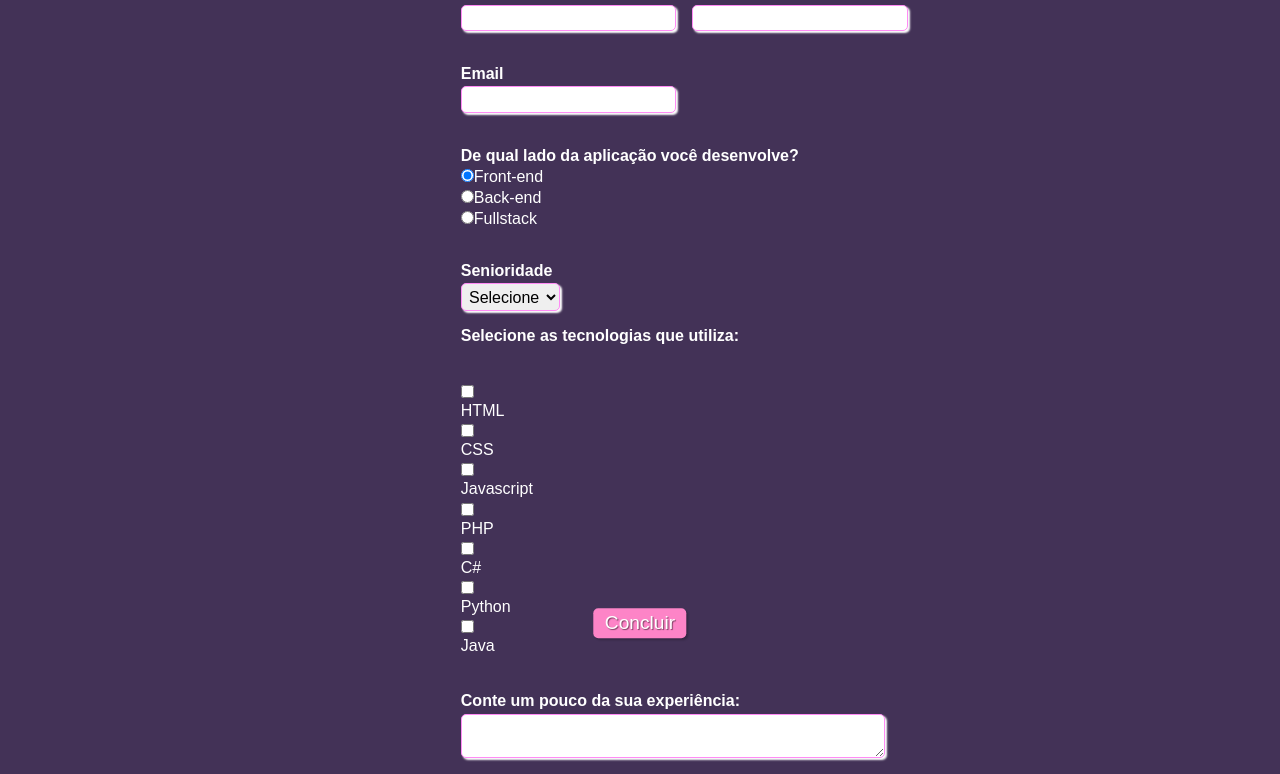
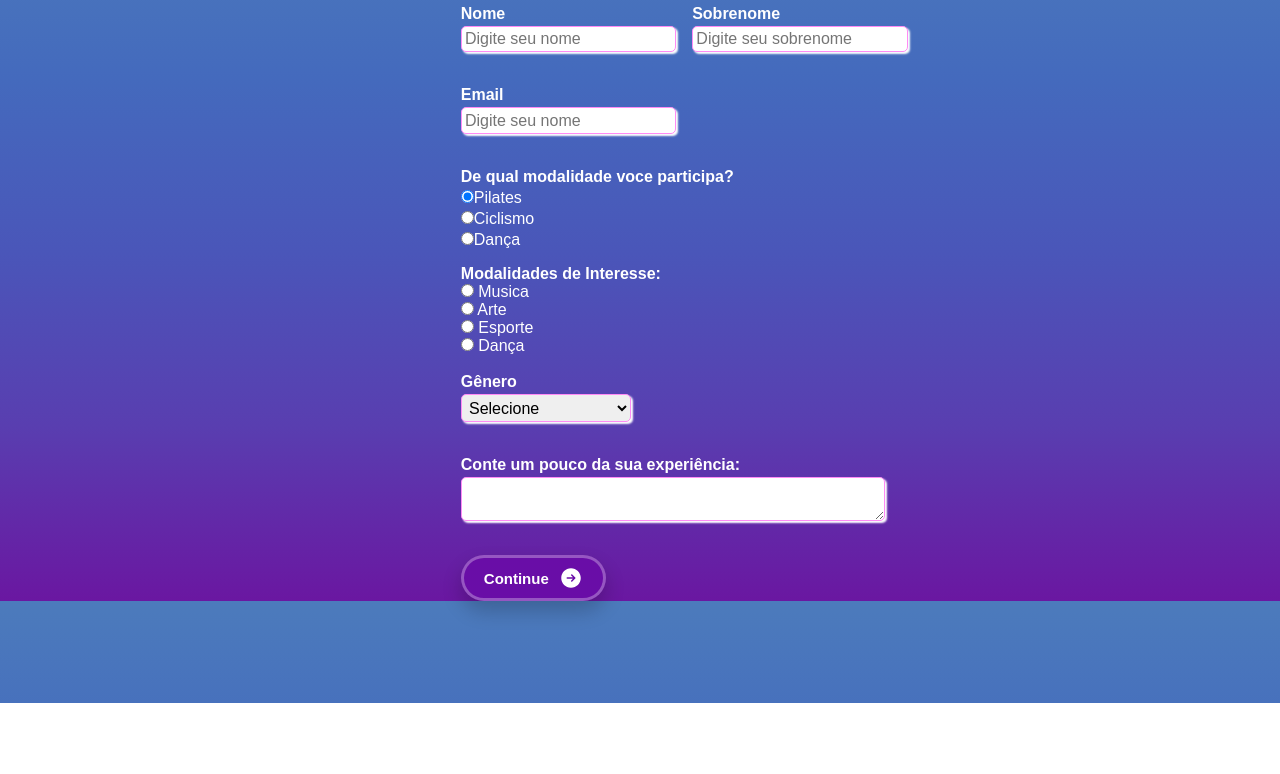
Before and after one commit to sosoakemi/formulariotest, a plain HTML site: page index.html in a window 1280 px wide. Shown: the part 97-871 px from the top of the page. After the commit the page ends 800 px from the top, so only its background shows below. Drawn offline with Linux system fonts and the light colour scheme; a web font is replaced by a local one.

Commit message:
first commit

```diff
--- a/index.html
+++ b/index.html
@@ -3,83 +3,115 @@
 <head>
     <meta charset="UTF-8">
     <meta name="viewport" content="width=device-width, initial-scale=1.0">
+    <link rel="preconnect" href="https://fonts.googleapis.com">
+    <link rel="preconnect" href="https://fonts.gstatic.com" crossorigin>
+    <link href="https://fonts.googleapis.com/css2?family=Edu+VIC+WA+NT+Beginner:wght@400..700&family=Roboto+Mono:ital,wght@0,100..700;1,100..700&display=swap" rel="stylesheet">
     <link rel="stylesheet" href="style.css">
     <title>FORMULARIO</title>
 
     </head>
     <body>
+      <div class="form-container">
+
+
       <div>
         <h1 id="titulo"> Cadastro </h1>
         <p id="subtitulo">Complete suas informações</p>
       </div>
+
+      <br>
+
       <form>
+
         <fieldset class="grupo">
           <div class="campo">
           <label for="nome"><strong>Nome</strong></label>
-          <input type="text" name="nome" id="nome" required></input>
+          <input type="text" name="nome" id="nome" placeholder="Digite seu nome" required></input>
           </div>
+
           <div class="campo">
              <label for="sobrenome"><strong>Sobrenome</strong></label>
-          <input type="text" name="sobrenome" id="sobrenome" required>
+          <input type="text" name="sobrenome" id="sobrenome" placeholder="Digite seu sobrenome" required>
             </div>
           </fieldset>
       <br>
       <div class="campo">
             <label for="email"><strong>Email</strong></label>
-          <input type="email" name="email" id="email" required>
+          <input type="email" name="email" id="email"placeholder="Digite seu nome" required>
       </div>
       <br>
       <div class="campo">
-        <label><strong>De qual lado da aplicação você desenvolve?</strong></label>
+        <label><strong>De qual modalidade voce participa?</strong></label>
         <label>
-        <input type="radio" nome="devweb" value="frontend" checked>Front-end
+        <input type="radio" nome="pilates" value="pilates" checked>Pilates
         </input>
         </label>
       <label>
-      <input type="radio" nome="devweb" value="backend">Back-end
+      <input type="radio" nome="Ciclismo" value="ciclismo">Ciclismo
         </input>
       </label>
       <label>
-      <input type="radio" nome="devweb" value="fullstack">Fullstack
+      <input type="radio" nome="danca" value="Danca">Dança
         </input>
+
+
     </label>
         </div>
+
+        <div class="campo2">
+
+            <label for="modalidades"> <strong>Modalidades de Interesse:  </strong> </label>
+        </div>
+        <div>
+          <input type="radio" id="interesse2" name="interesse" required value="musica" Musica>
+          <label for="musica">Musica</label>
+      </div>
+
+      <div>
+          <input type="radio" id="interesse3" name="interesse" value="arte" Arte>
+          <label for="arte">Arte</label>
+      </div>
+
+      <div>
+          <input type="radio" id="interesse4" name="interesse" value="esporte" Esporte>
+          <label for="esporte">Esporte</label>
+
+      </div>
+
+      <div>
+          <input type="radio" id="interesse5" name="interesse" value="dança" Dança>
+          <label for="Danca">Dança</label>
+      </div>
     <br>
     <div class="campo">
-      <label for="senioridade"><strong> Senioridade </strong></label>
-      <select id="senioridade">
+      <label for="genero"><strong> Gênero </strong></label>
+      <select id="genero">
         <option selected disable value="">Selecione</option>
-        <option>Junior</option>
-            <option>Pleno</option>
-            <option>Senior</option> </select>
+        <option>Fem</option>
+            <option>Mas</option>
+            <option>Prefiro não informar</option> </select>
 
     </div>
-    <fieldset class="grupo">
-      <div class="campo">
-        <label><strong>Selecione as tecnologias que utiliza:</strong></label><br><br>
-        <input type="checkbox" id="tecnologia1" value="HTML">
-        <label type="tecnologia1">HTML</label>
-         <input type="checkbox" id="tecnologia2" value="CSS">
-        <label type="tecnologia2">CSS</label>
-         <input type="checkbox" id="tecnologia3" value="javascript">
-        <label type="tecnologia3">Javascript</label>
-         <input type="checkbox" id="tecnologia4" value="PHP">
-        <label type="tecnologia4">PHP</label>
-         <input type="checkbox" id="tecnologia5" value="C#">
-        <label type="tecnologia5">C#</label>
-         <input type="checkbox" id="tecnologia6" value="python">
-        <label type="tecnologia6">Python</label>
-         <input type="checkbox" id="tecnologia7" value="java">
-        <label type="tecnologia7">Java</label>
-      </div>
+
       </fieldset>
     <div class="campo">
       <br>
       <label><strong>Conte um pouco da sua experiência:</strong></label>
       <textarea row="6" style="width: 26em" id="experiencia" nome="experiencia"></textarea>
     </div>
-    <button class="botao" type="submit">Concluir</button>
+
+   <br>
+
+  <button class="button">
+
+  Continue
+  <svg fill="currentColor" viewBox="0 0 24 24" class="icon">
+    <path clip-rule="evenodd" d="M12 2.25c-5.385 0-9.75 4.365-9.75 9.75s4.365 9.75 9.75 9.75 9.75-4.365 9.75-9.75S17.385 2.25 12 2.25zm4.28 10.28a.75.75 0 000-1.06l-3-3a.75.75 0 10-1.06 1.06l1.72 1.72H8.25a.75.75 0 000 1.5h5.69l-1.72 1.72a.75.75 0 101.06 1.06l3-3z" fill-rule="evenodd"></path>
+  </svg>
+</button>
+
         </form>
+      </div>
     </body>
 </body>
 </html>
--- a/style.css
+++ b/style.css
@@ -3,18 +3,19 @@
     padding: 0;
 }
 
-/* Elementos com o ID "titulo" */
 #titulo {
     font-family: sans-serif;
     color: #ffffff	;
     margin-left: 7%;
 }
 
-/* Elementos com o ID "subtitulo" */
+
+
 #subtitulo {
-    font-family: sans-serif;
-    color: #FF69B4;
-    margin-left: 10%;
+   font-family: "Roboto Mono", monospace;
+    color: #444343;
+    font-size: medium;
+    margin-left: 7%;
 }
 
 
@@ -22,22 +23,25 @@
     display: inline-block;
 }
 
-/* Elementos de tag <fieldset>*/
+
 fieldset {
     border: 0;
 }
 
 body{
-    background-color: #433257;
+    background-image: linear-gradient(to bottom, #4c7bbc, #446abd, #4a56b9, #593eb0, #6a17a1);
     font-family: sans-serif;
     font-size: 1em;
-    color: #ff8ccf;
+    color: #ffffff;
+    flex-direction: column;
+
+
     margin-left: 36%;
     margin-top: 2%;
     justify-content: center;
 }
 
-/* Elementos de tags <body>, <input>, <Select>, <textarea> e <button> */
+
 input, select, textarea, button {
     font-family: sans-serif;
     font-size: 1em;
@@ -45,28 +49,22 @@ input, select, textarea, button {
     border-radius: 5px;
 }
 
-/* Elementos de classe "grupo" nos estados das pseudoclasses "before" e "after" */
-.grupo:before, .grupo:after {
-    display: table;
-}
 
-/* Elementos de classe "grupo" no estado da pseudoclasse "after" */
-.grupo:after {
-    clear: both;
-}
+
+
 
 .campo {
     margin-bottom: 1em;
 }
 
-/* Elementos de classe "campo" de tag <label> */
+
 .campo label {
     margin-bottom: 0.2em;
     color: #ffffff;
     display: block;
 }
 
-/* Elementos de classe "campo" ou "grupo" de tag <fieldset> */
+
 fieldset.grupo .campo {
     float:  left;
     margin-right: 1em;
@@ -79,41 +77,59 @@ fieldset.grupo .campo {
     display: block;
 }
 
-/* Elementos de classe "campo" de tag <select> e <option>*/
+
 .campo select option {
     padding-right: 1em;
 }
 
-/* Elemento de classe "campo" com tag <input>, <select> e <textarea> tocas com estado da pseudoclasse "focus"*/
+
 .campo input:focus, .campo select:focus, .campo textarea:focus {
-    background: #cf63c1;
+    background: #fcfcfc;
 }
 
-/* Elemento de classe "botao" */
-.botao {
-    font-size: 1.2em;
-    background: #fd84c7;
-    border: 0;
-    margin-bottom: 1em;
-    color: #ffffff;
-    padding: 0.2em 0.6em;
-    box-shadow: 2px 2px 2px rgba(0,0,0,0.2);
-    text-shadow: 1px 1px 1px rgba(0,0,0,0.5);
-    position: absolute;
-    top: 90%;
-    left: 50%;
-    margin-right: -50%;
-    transform: translate(-50%, -50%)
-}
+.button {
+    position: relative;
+    transition: all 0.3s ease-in-out;
+    box-shadow: 0px 10px 20px rgba(0, 0, 0, 0.2);
+    padding-block: 0.5rem;
+    padding-inline: 1.25rem;
+    background-color: #690da7;
+    border-radius: 9999px;
+    display: flex;
+    align-items: center;
+    justify-content: center;
+    color: #ffff;
+    gap: 10px;
+    font-weight: bold;
+    border: 3px solid #ffffff4d;
+    outline: none;
+    overflow: hidden;
+    font-size: 15px;
+  }
 
-/* Elemento de classe "botao" com o estado da pseudoclasse "hover" */
+  .icon {
+    width: 24px;
+    height: 24px;
+    transition: all 0.3s ease-in-out;
+  }
+
+  .button:hover {
+    transform: scale(1.05);
+    border-color: #fff9;
+  }
+
+  .button:hover .icon {
+    transform: translate(4px);
+  }
+
+  .button:hover::before {
+    animation: shine 1.8s ease-out infinite;
+  }
+
+
+
 .botao:hover {
     background: #CCBBFF;
     box-shadow: inset 2px 2px 2px rgba(0,0,0,0.2);
     text-shadow: none;
 }
-
-/* Elementos de classe botão e de tag <select> */
-.botao, select{
-    cursor: pointer;
-}
```
